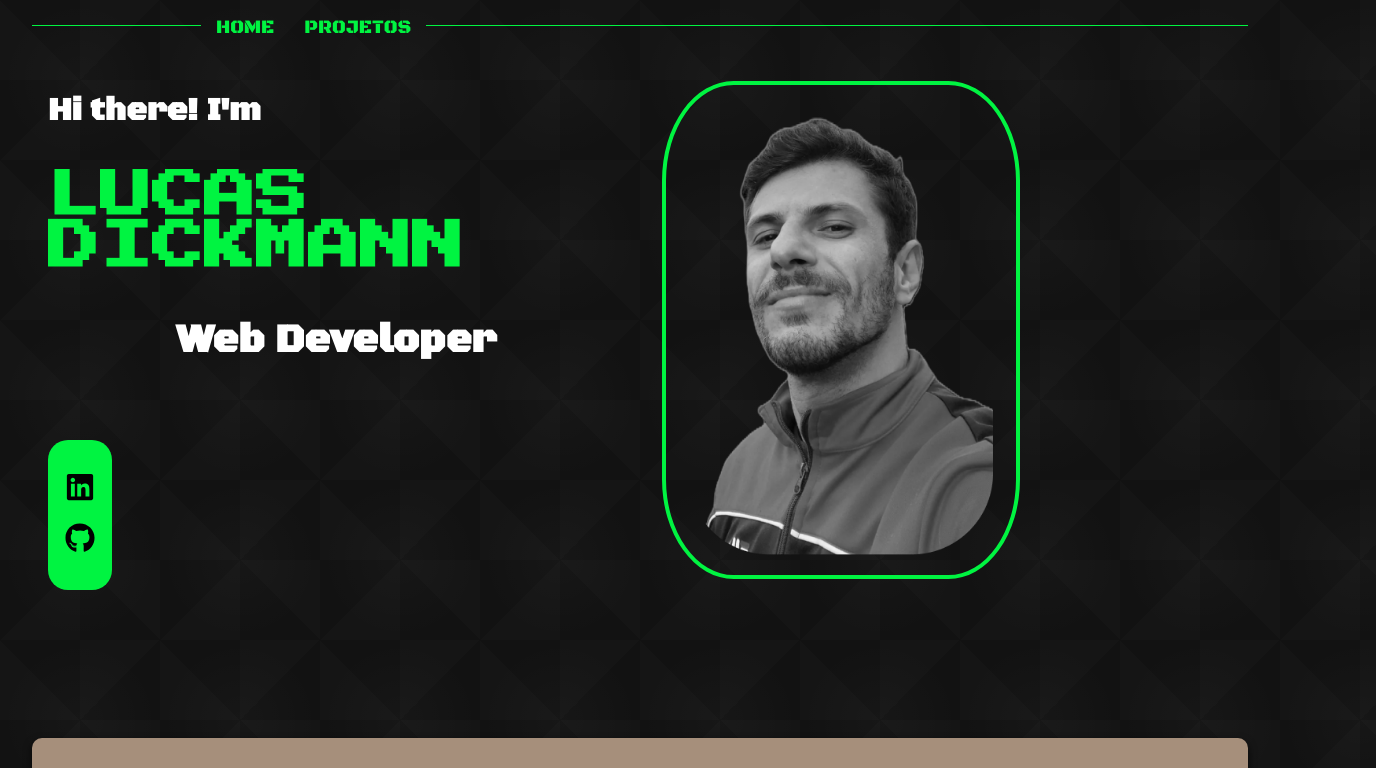
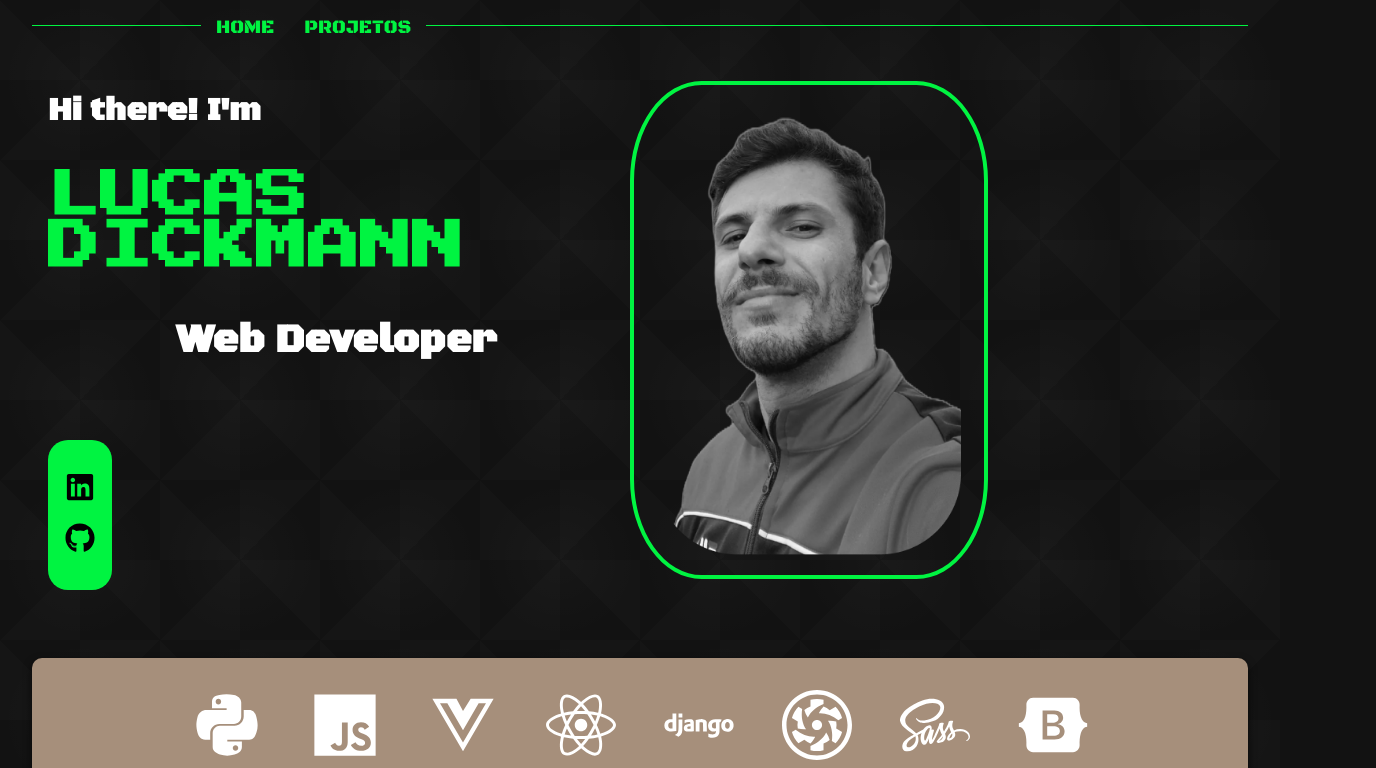
Before and after one commit to ldickmann/ldickmann.github.io, a React (Vite) app: page /home in a window 1280 px wide. Shown: the top 768 px of the page, 1376 px wide, since content can reach past the window. Built offline with nearby package versions, Linux system fonts and the light colour scheme.

Commit message:
style:: ajustar estilização do Banner, modificando propriedades de padding e flex

```diff
--- a/src/components/Banner/Banner.styles.js
+++ b/src/components/Banner/Banner.styles.js
@@ -6,8 +6,13 @@ export const BannerContainer = styled.div`
   align-items: center; */
   /* background-color: var(--color-black); */
   height: 70vh;
-  padding: 0rem 3rem 5rem 3rem;
+  padding-bottom: 5rem;
   width: 100%;
+  justify-content: center;
+  align-items: center;
+  padding: 0rem 3rem;
+  box-sizing: border-box;
+  gap: 2rem;
 
   @media screen and (max-width: 1090px) {
     padding-inline: 2rem;
@@ -31,7 +36,7 @@ export const ContainerText = styled.div`
   display: flex;
   flex-direction: column;
   justify-content: center;
-  flex: 1;
+  flex: 0.5;
 `;
 
 export const HeaderContainer = styled.div`
@@ -88,9 +93,8 @@ export const ContainerSocialMedia = styled.div`
 export const ContainerImage = styled.div`
   display: flex;
   align-items: center;
-  flex: 1;
+  flex: 0.5;
   gap: 4rem;
-  position: relative;
 
   .profile-wrapper {
     position: relative;
```
